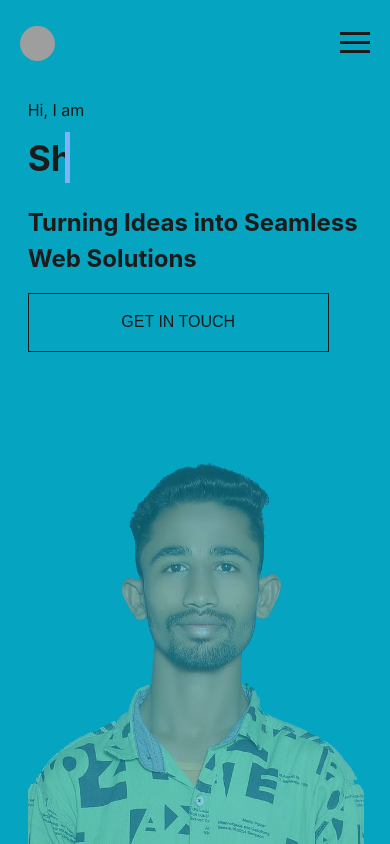
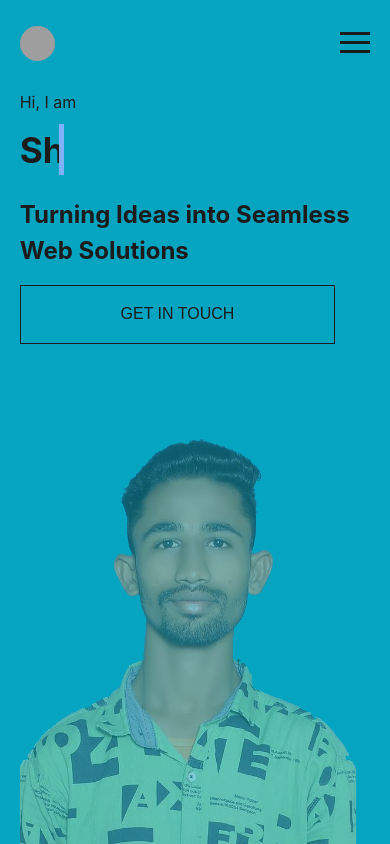
Before and after one commit to Javid-Shaik/Portfolio, a React (Vite) app: page / in a window 390 px wide. Shown: the top 844 px of the page. Built offline with nearby package versions, Linux system fonts and the light colour scheme; grey boxes are pictures that could not be loaded; the HTML template or start-up script is replaced by a standard one.

Commit message:
profile css

```diff
--- a/src/Profilephoto.css
+++ b/src/Profilephoto.css
@@ -106,6 +106,7 @@
     margin-left: 0;
     background-color: #05a4c0;
     margin-right: 100px;
+    padding: 0.5rem;
   }
   .p_photo img{
     margin-top: 0;
@@ -116,6 +117,7 @@
     text-align: left;
     align-self: flex-start; /* Align content to the left */
     color: #1b1b1b;
+    padding: 0.5rem;
 
   }
 
```
